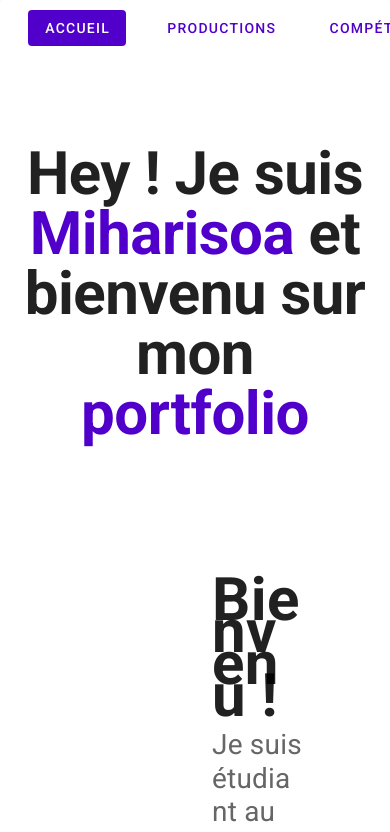
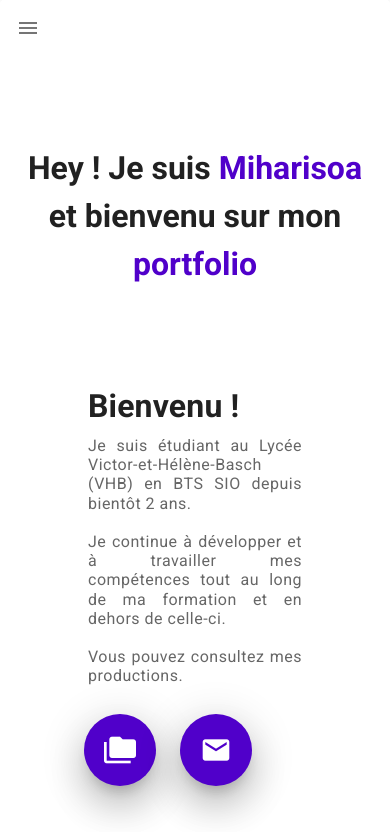
Before and after one commit to LaChancee/Portfolio, a Vue app: page / in a window 390 px wide. Shown: the top 832 px of the page. Built offline with nearby package versions, Linux system fonts and the light colour scheme.

Commit message:
Version mobile ajoutée

```diff
--- a/src/App.vue
+++ b/src/App.vue
@@ -1,17 +1,20 @@
 <template>
-   <v-app fluid flex>
-    <v-card class="overflow-hidden" fluid>
+   <v-app fluid flex  >
+    <v-card class=" overflow-y-hidden" style="height:100%"  fluid padless>
     <v-app-bar
       absolute
       color="white"
       elevate-on-scroll
       scroll-target="#scrolling-techniques-7"
       class="App-bar"
+      app
       fluid
-      app
     >
 
+    <v-app-bar-nav-icon class="hidden-sm-and-up" @click.stop="drawer = !drawer"></v-app-bar-nav-icon>
+
       <!-- BARRE NAVIGATION -->
+      <div class="hidden-xs-only">
         <router-link to='/' style="text-decoration: none; color: inherit;">
           <v-btn color="#5000ca" elevation="0" class="ma-3 white--text"  dressed>
             Accueil
@@ -32,23 +35,72 @@
           Stages
         </v-btn>
         </router-link>
+      </div>
+
+
+      <!-- BARRE NAVIGATION MOBILE -->
+        <v-navigation-drawer
+        v-model="drawer"
+        app
+        clipped
+        absolute
+        fixed
+        floating
+        id="navDrawer"
+        >
+          <v-list nav dense >
+            <v-list-item-group
+              v-model="group"
+              active-class="deep-purple--text text--accent-4"
+            >
+            <router-link to='/' style="text-decoration: none; color: inherit;">
+              <v-list-item >
+                <v-list-item-content color="#5000ca">
+                      Accueil
+                </v-list-item-content>
+                </v-list-item>
+              </router-link>
+
+              <router-link to='production' style="text-decoration: none; color: inherit;" >
+                <v-list-item>
+                    Productions
+                </v-list-item>
+              </router-link>
+              <router-link to='competences' style="text-decoration: none; color: inherit;">
+                <v-list-item>
+                    Compétences
+                </v-list-item>
+              </router-link>
+
+              <router-link to='stages' style="text-decoration: none; color: inherit;">
+                <v-list-item >
+                    Stages
+                </v-list-item>
+              </router-link>
+            </v-list-item-group>
+          </v-list>
+      </v-navigation-drawer>
+
+
 
     </v-app-bar>
 
 
 <!--   APP BARR-->
-      <v-main >
-        <v-container fluid max-height="920" id="Test">
+      <v-main  >
+        <v-container fluid fill-height  id="Test">
             <router-view></router-view>
+          </v-container>
+      </v-main>
 
 
-          </v-container>
-      </v-main>
-       <svg xmlns="http://www.w3.org/2000/svg" viewBox="0 0 1440 320" class="ml-n7 pt-98 ">
+     <v-footer  inset padless bottom color="white"  width="auto">
+        <svg xmlns="http://www.w3.org/2000/svg" viewBox="0 0 1440 320" >
           <path fill="#5000ca" fill-opacity="1" id="Purple" d="M0,256L40,218.7C80,181,160,107,240,90.7C320,75,400,117,480,154.7C560,192,640,224,720,208C800,192,880,128,960,133.3C1040,139,1120,213,1200,245.3C1280,277,1360,267,1400,261.3L1440,256L1440,320L1400,320C1360,320,1280,320,1200,320C1120,320,1040,320,960,320C880,320,800,320,720,320C640,320,560,320,480,320C400,320,320,320,240,320C160,320,80,320,40,320L0,320Z"></path>
         </svg>
+      </v-footer>
+  </v-card>
 
-  </v-card>
 </v-app>
 </template>
 <!-- JEU PopSauce image flou de moins en moins à faire et dutch voir un skyjo  -->
@@ -58,21 +110,29 @@
 export default {
   name: 'App',
 
-  components: {
+  data: () => ({
+      drawer: false,
+      group: null,
+      svg: true
+    }),
 
+    watch: {
+      group () {
+        this.drawer = false
       },
-
-  data: () => ({
-
-  }),
+    },
 };
 </script>
 <style scoped>
+
+
+.v-footer--absolute {
+  width: auto !important;
+}
   html {
-  overflow: hidden !important;
-  scrollbar-width: none;
-  -ms-overflow-style: none;
+    height: 100%;
   }
+
   router-link a{
       text-decoration: none; color: inherit;
   }
--- a/src/components/HelloWorld.vue
+++ b/src/components/HelloWorld.vue
@@ -2,17 +2,24 @@
   <v-container fluid>
     <v-row class="text-center mt-13">
      <v-col class="mb-2">
-        <h1 class="display-3 font-weight-bold mb-2">
+        <h1 class="hidden-md-and-up font-weight-bold mb-2 ">
           Hey ! Je suis <span style="color:#5000ca">Miharisoa</span>  et bienvenu sur mon <span style="color:#5000ca">portfolio</span>
         </h1>
+        <h1 class="hidden-sm-and-down display-3  font-weight-bold mb-2 ">
+          Hey ! Je suis <span style="color:#5000ca">Miharisoa</span>  et bienvenu sur mon <span style="color:#5000ca">portfolio</span>
+        </h1>
+
+
       </v-col>
     </v-row>
 
-    <v-row class="ma-12 ">
-      <v-col class="ml-16">
-        <v-card elevation="0" class="ma-12 text-md-left " max-width="800">
-        <v-card-title style="font-size:30px"> <h1> Bienvenu !</h1> </v-card-title>
-          <v-card-text style="font-size:28px; line-height:1.2em" > Je suis étudiant au Lycée Victor-et-Hélène-Basch (VHB) en BTS SIO depuis bientôt 2 ans.<br>
+    <v-row class="" align="center"
+      justify="center">
+      <v-col >
+        <v-card elevation="0" class="ma-12 text-md-left text-justify " >
+        <v-card-title style="font-size:30px" :class="[$vuetify.breakpoint.smAndUp ? 'heading' : 'subtitle-1']" > <h1> Bienvenu !</h1> </v-card-title>
+          <v-card-text style=" line-height:1.2em " :class="[$vuetify.breakpoint.mdAndUp ? 'title' : 'body-1']" class="text-justify" > Je suis étudiant au Lycée Victor-et-Hélène-Basch
+            (VHB) en BTS SIO depuis bientôt 2 ans.<br>
           <br>Je continue à développer et à travailler mes compétences tout au long de ma formation et en dehors de celle-ci. <br>
 
           <br>Vous pouvez consultez mes productions.
@@ -23,59 +30,17 @@
               <v-icon>mdi-folder-multiple</v-icon>
             </v-btn>
           </router-link>
+          <v-btn  color="#5000ca" elevation="22" fab small dark class="ma-3"  x-large>
+            <v-icon>mdi-email</v-icon>
+          </v-btn>
         </v-card>
       </v-col>
 
-      <v-col class="ml-26">
+      <v-col class="ml-26 mb-5 hidden-md-and-down">
         <v-img  max-height="459" max-width="500" src="../assets/coucou.png" id="pouce" @load="go" ></v-img>
       </v-col>
     </v-row>
-    <v-row class="ma-12" justify="center">
-      <v-dialog v-model="dialog" width="500">
 
-          <!--_______________________ CONTACTEZ MOI    ____________________-->
-        <!-- <template v-slot:activator="{ on, attrs }">
-        <v-btn elevation="22" color="#5000ca"  x-large dark v-bind="attrs" v-on="on" width="400" height="60">
-         Contactez-moi
-        </v-btn>
-      </template>
-
-     <v-card>
-        <v-card-title>
-          <span class="text-h5">Contactez-moi !</span>
-        </v-card-title>
-        <v-card-text>
-          <v-container>
-            <v-row>
-              <v-col cols="12">
-                <v-text-field label="Email*" required ></v-text-field>
-              </v-col>
-              <v-col cols="12">
-                <v-text-field label="Objet*" required ></v-text-field>
-                <v-textarea label="Votre message*" type="textarea" required >
-                  <template v-slot:label>
-                    <div>
-                      Message
-                    </div>
-                  </template>
-                </v-textarea>
-              </v-col>
-            </v-row>
-          </v-container>
-          <small>*Indique les champs requis</small>
-        </v-card-text>
-        <v-card-actions>
-          <v-spacer></v-spacer>
-          <v-btn plain color="red" dark @click="dialog = false">
-            Close
-          </v-btn>
-          <v-btn color="#5000ca" dark @click="dialog = false">
-            Save
-          </v-btn>
-        </v-card-actions>
-      </v-card>-->
-    </v-dialog>
-    </v-row>
 
   </v-container>
 
@@ -103,7 +68,23 @@
 
         })},
       submit(){}
+    },
+    computed: {
+    fontSize() {
+      switch (this.$vuetify.breakpoint.name) {
+        case 'xs': return '5px';
+        default: return '30px';
+      }
     }
+  },
 
   };
 </script>
+
+<style scoped>
+:root {
+--font-size: 8px;
+@media screen and (min-width: 1444px) {
+--font-size: 16px;
+}}
+</style>
--- a/src/views/Home.vue
+++ b/src/views/Home.vue
@@ -1,10 +1,12 @@
 <template>
-  <div class="home">
+
     <HelloWorld msg="Welcome to Your Vue.js App"/>
-  </div>
+
+
 </template>
 
 <script>
+
 // @ is an alias to /src
 import HelloWorld from '@/components/HelloWorld.vue'
 
--- a/src/views/Skill.vue
+++ b/src/views/Skill.vue
@@ -1,4 +1,5 @@
 <template>
+
   <v-container fluid>
      <v-row class="text-center mt-13">
      <v-col class="mb-2">
@@ -8,7 +9,21 @@
       </v-col>
     </v-row>
 
+    <v-row justify="center">
+      <v-expansion-panels inset>
+        <v-expansion-panel>
+          <v-expansion-panel-header color="#5000ca" dark>
+              Mes projets de première année
+          </v-expansion-panel-header>
+          <v-expansion-panel-content>
+            ceciest un test
+          </v-expansion-panel-content>
+        </v-expansion-panel>
+    </v-expansion-panels>
+    </v-row>
     <v-row class="ma-12" >
+
+
       <v-col class="ml-12">
         <v-card elevation="15" class="ma-12" max-width="300" height="250" id="card" @load="card()">
           <v-card-title style="font-size:20px" > <v-icon color="#5000ca"> mdi-desktop-mac </v-icon> <span style="font-weight:bold" color="#5000ca" class="ml-2"> Les outils</span>  </v-card-title>
@@ -80,7 +95,7 @@
     </v-row>
     <v-row class="ma-12" justify="center">
 
-      <v-btn elevation="22" x-large color="#5000ca" dark style="width:200px" > Mon CV</v-btn>
+      <v-btn disabled elevation="22" x-large color="#5000ca" dark style="width:200px" > Mon CV</v-btn>
     </v-row>
   </v-container>
 </template>
--- a/src/views/Stages.vue
+++ b/src/views/Stages.vue
@@ -12,7 +12,7 @@
         <v-card class="ma-4 " elevation="0" style="font-size:20px;" width="1500">
           <h2><span style="color:#5000ca" class="font-weight-bold">Contexte :</span></h2>
             <p class="flex justify-center">Netkoders est une société créer par Michael Lebreton qui est le gérant de cette dernière,
-            ainsi chaque année il proposent à des étudiants de les prendre en stage pour finaliser ou commencer un projet.
+            ainsi chaque année il propose à des étudiants de les prendre en stage pour finaliser ou commencer un projet.
             Cette société propose des prestations de services pour des créations de site ou application web ou autre en fonction des clients,
             de plus, Netkoders propose aussi des formations à différent tarifs. <br>
             <br></p>
```
Lines whose indentation alone changed are shown as unchanged.
